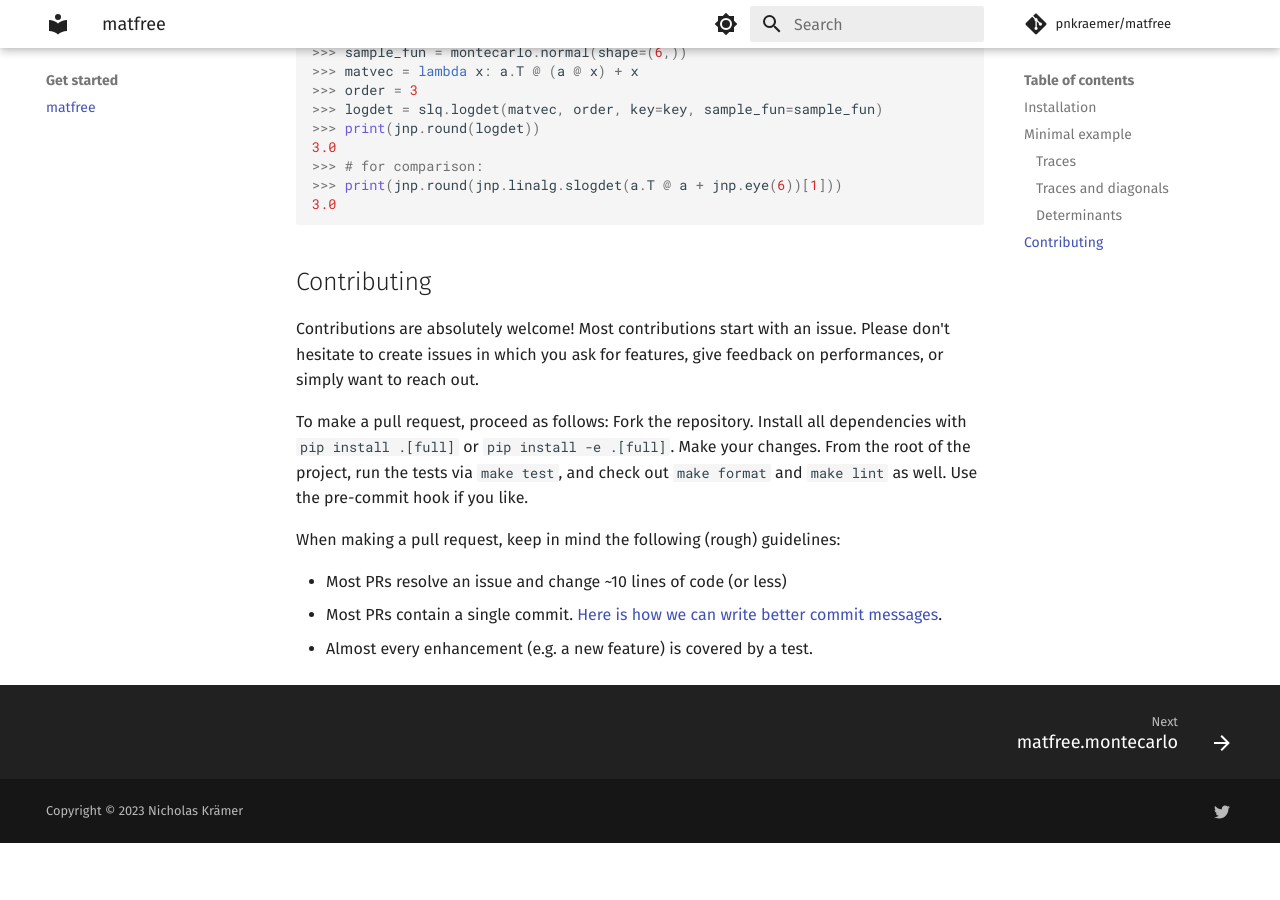
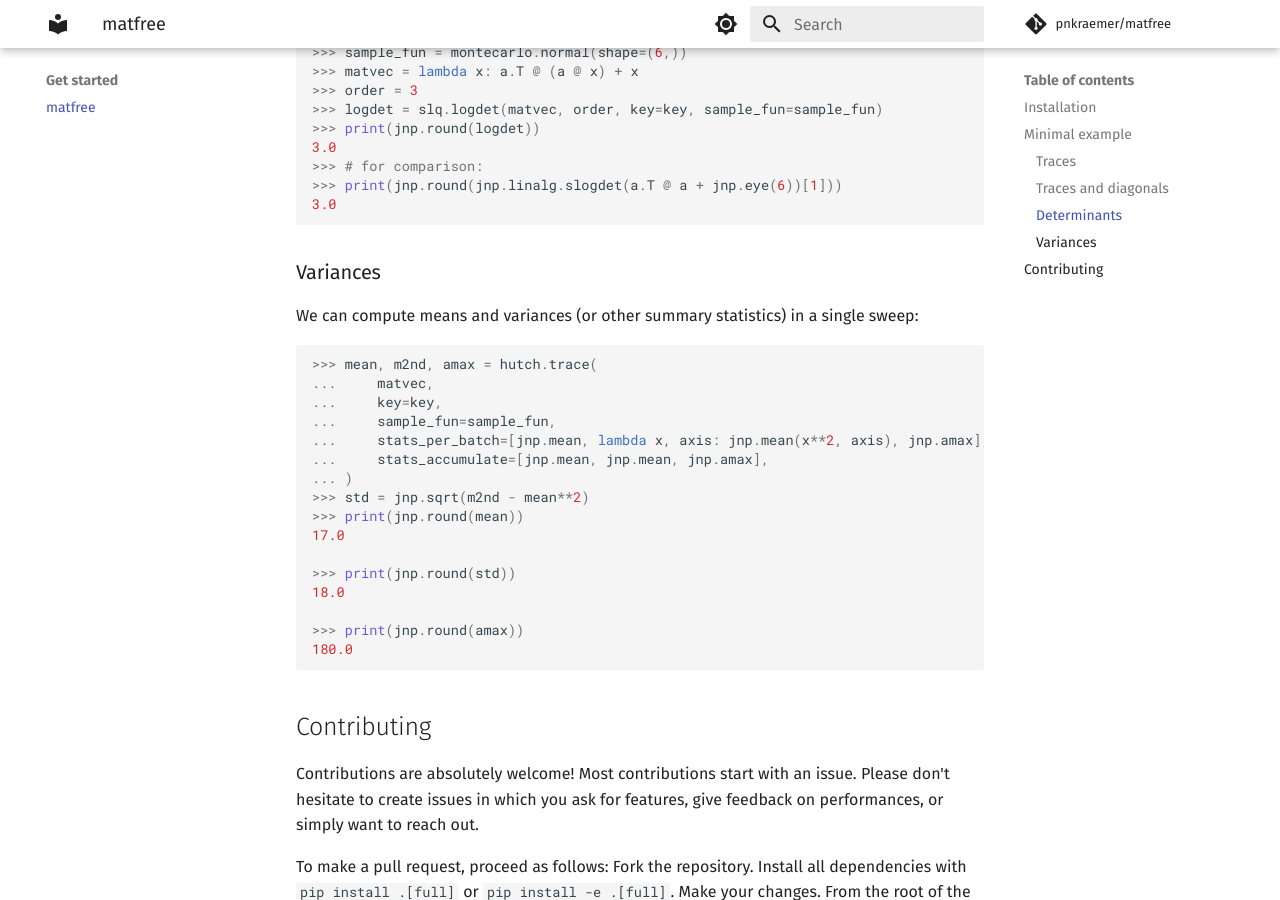
Before and after one commit to pnkraemer/matfree, an MkDocs documentation site: the page built from docs/index.md, in a window 1280 px wide and 900 px high, scrolled down 2325 px. Built offline with MkDocs 1.6.1 and Material for MkDocs 9.7.7, drawn with Linux system fonts in a browser that asks for light colours; comment, search, counter and statistics services are not loaded; before the commit the page ends 3168 px from its top, so only the background shows below that.

Commit message:
Multiple statistics-functions in montecarlo.estimate()

````diff
--- a/docs/index.md
+++ b/docs/index.md
@@ -125,6 +125,29 @@ Estimate log-determinants as such:
 
 ```
 
+
+### Variances
+
+We can compute means and variances (or other summary statistics) in a single sweep:
+```python
+>>> mean, m2nd, amax = hutch.trace(
+...     matvec,
+...     key=key,
+...     sample_fun=sample_fun,
+...     stats_per_batch=[jnp.mean, lambda x, axis: jnp.mean(x**2, axis), jnp.amax],
+...     stats_accumulate=[jnp.mean, jnp.mean, jnp.amax],
+... )
+>>> std = jnp.sqrt(m2nd - mean**2)
+>>> print(jnp.round(mean))
+17.0
+
+>>> print(jnp.round(std))
+18.0
+
+>>> print(jnp.round(amax))
+180.0
+
+```
 ## Contributing
 
 Contributions are absolutely welcome!
````
Also changed, not shown: README.md (+23 -0 lines), 5 other files.
